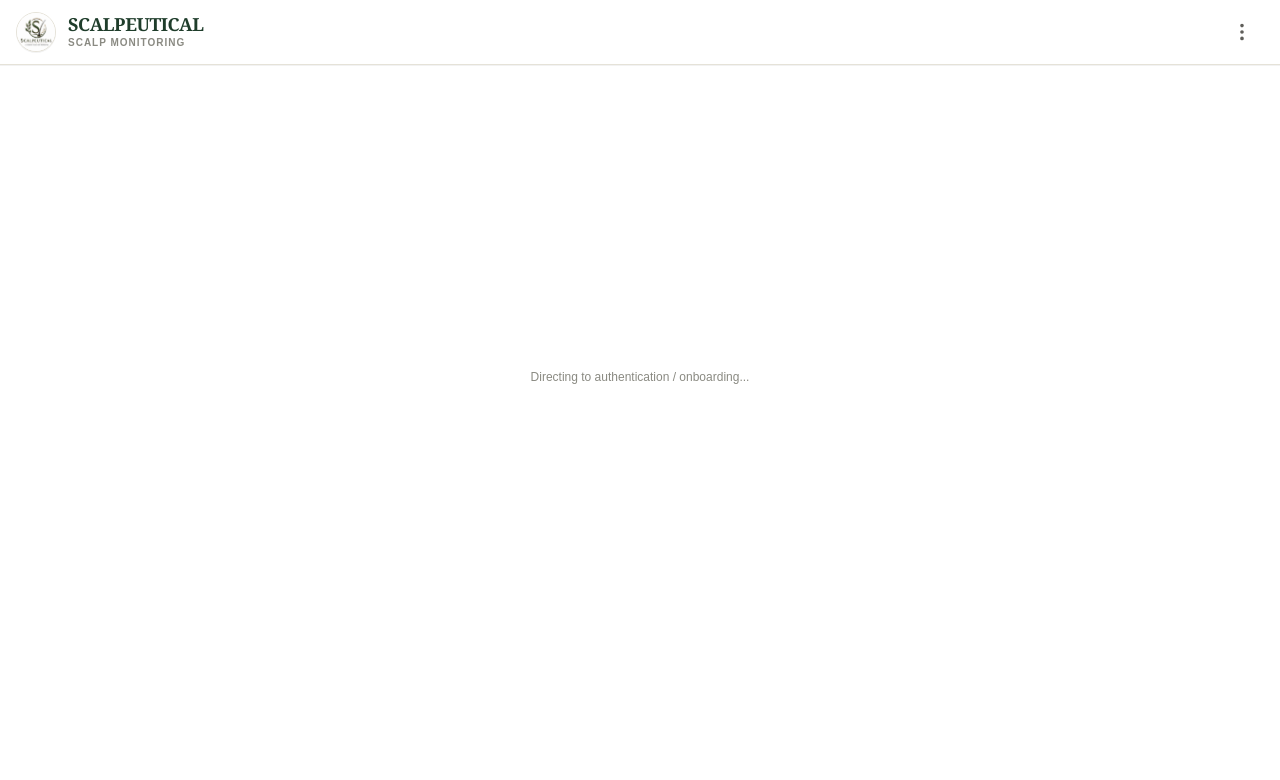
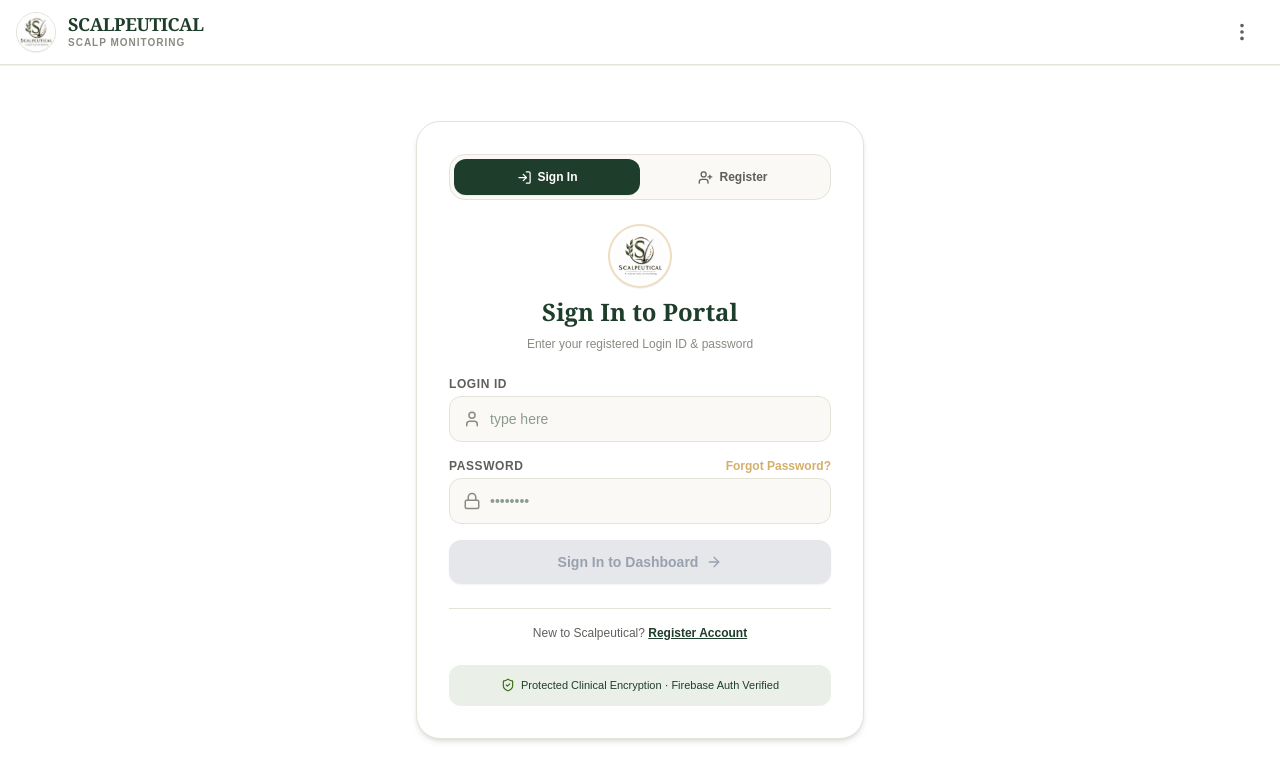
Before and after one commit to adithya-retheep/scalpeutical, a Next.js app: page / in a window 1280 px wide. Before the commit this address had no page. Shown: the top 780 px of the page. Built offline with nearby package versions, Linux system fonts and the light colour scheme.

Commit message:
Make Sign In Login Page the direct initial view when opening root site

```diff
--- a/src/app/page.tsx
+++ b/src/app/page.tsx
@@ -10,6 +10,7 @@
 import { PhotoConsistencyMeter } from '../components/PhotoConsistencyMeter';
 import { RedFlagBanner } from '../components/RedFlagBanner';
 import { AudioNarrator } from '../components/AudioNarrator';
+import LoginPage from './auth/login/page';
 import {
   Scan,
   Camera,
@@ -51,13 +52,8 @@
   const [contextSavedToast, setContextSavedToast] = useState(false);
 
   useEffect(() => {
-    // 1. Unauthenticated users FIRST go to Login Page
-    if (!user) {
-      router.push('/auth/login');
-      return;
-    }
+    if (!user) return;
 
-    // 2. New Users divert to Profile Setup -> Baseline Assessment
     if (user.profileCompleted === false) {
       router.push('/profile');
       return;
@@ -67,13 +63,11 @@
       return;
     }
 
-    // 3. Returning Users stay on Home Dashboard
     StorageStore.initializeDemoDataIfNeeded();
     const allAssessments = StorageStore.getAssessments();
     setAssessments(allAssessments);
     setEnvLogs(StorageStore.getEnvironmentalLogs());
 
-    // Auto-pull local weather for user location
     fetch('/api/weather')
       .then((res) => res.json())
       .then((data) => {
@@ -88,10 +82,15 @@
       .catch(() => {});
   }, [user, router]);
 
-  if (!user || user.profileCompleted === false || user.baselineCompleted === false) {
+  // Render Login Page FIRST when user is not signed in
+  if (!user) {
+    return <LoginPage />;
+  }
+
+  if (user.profileCompleted === false || user.baselineCompleted === false) {
     return (
       <div className="min-h-[70vh] flex items-center justify-center text-xs text-[#8A8A82]">
-        Directing to authentication / onboarding...
+        Directing to onboarding...
       </div>
     );
   }
```
